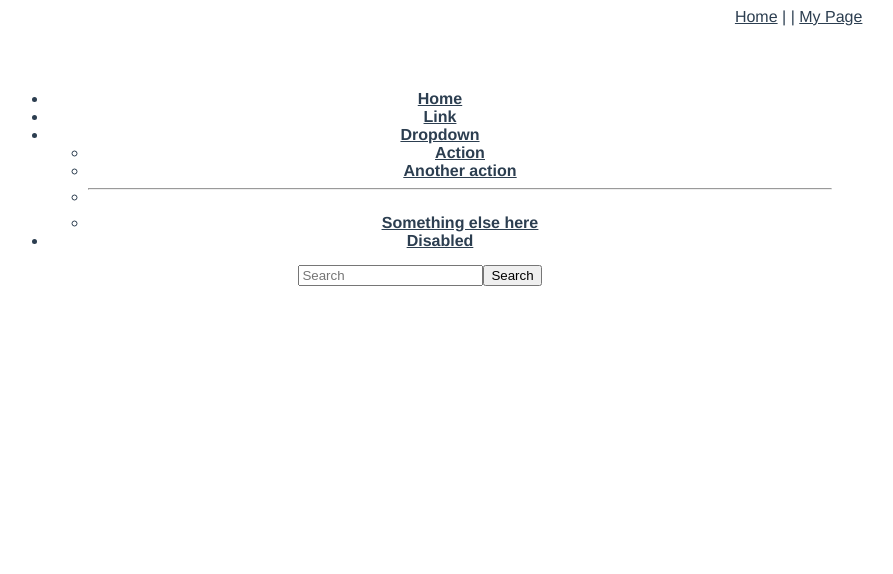
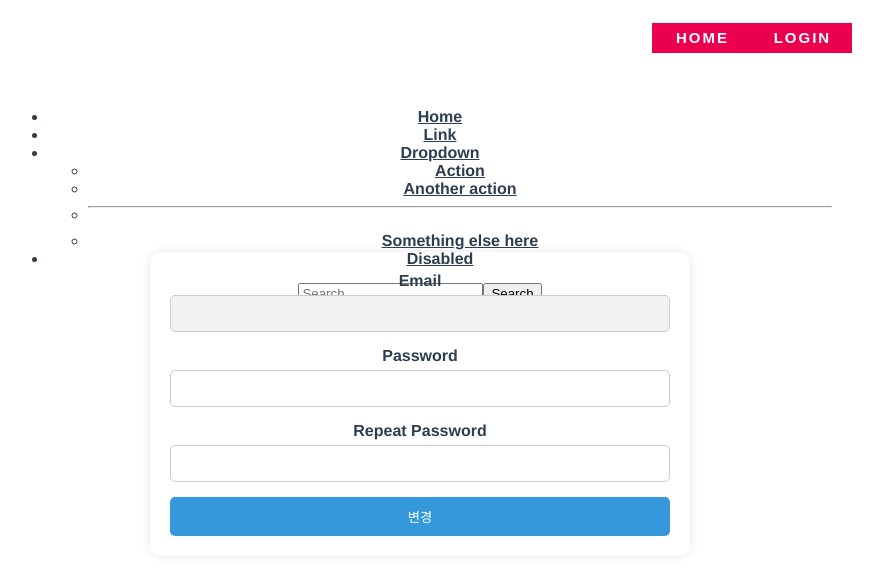
Before and after one commit to kiy3035/vue, a Vue app: page /mypage in a window 1280 px wide. Shown: the top 574 px of the page, without its empty margins (220-1113 px from the left). Built offline with nearby package versions, Linux system fonts and the light colour scheme; a web font is replaced by a local one.

Commit message:
feat: vue

```diff
--- a/src/App.vue
+++ b/src/App.vue
@@ -15,11 +15,6 @@ export default {
     LayoutComp
   },
   mounted() {
-    // const userEmail = sessionStorage.getItem("userEmail");
-    // console.log("1!!!!" + userEmail);
-    // if(userEmail){
-
-    // }
   },
 };
 
--- a/src/components/HeaderComp.vue
+++ b/src/components/HeaderComp.vue
@@ -1,6 +1,6 @@
 <template>
   <div>
-    <br /><br />
+    <br><br><br>
     <nav class="navbar navbar-expand-lg navbar-light bg-light" style="height:80px;">
         <div class="container-fluid">
         <!-- <a class="navbar-brand" href="#">Navbar</a>
@@ -20,14 +20,14 @@
                             Dropdown
                         </a>
                         <ul class="dropdown-menu" aria-labelledby="navbarDropdown">
-                            <router-link to="/action" v-slot="{ href, navigate }">
+                            <router-link to="/" v-slot="{ href, navigate }">
                             <li><a class="dropdown-item" :href="href" @click="navigate">Action</a></li>
                             </router-link>
-                            <router-link to="/another-action" v-slot="{ href, navigate }">
+                            <router-link to="/" v-slot="{ href, navigate }">
                             <li><a class="dropdown-item" :href="href" @click="navigate">Another action</a></li>
                             </router-link>
                             <li><hr class="dropdown-divider"></li>
-                            <router-link to="/something-else" v-slot="{ href, navigate }">
+                            <router-link to="/" v-slot="{ href, navigate }">
                             <li><a class="dropdown-item" :href="href" @click="navigate">Something else here</a></li>
                             </router-link>
                         </ul>
--- /dev/null
+++ b/src/components/ShowVideoComp.vue
@@ -0,0 +1,57 @@
+<template>
+  <div class="video-list">
+    <div v-for="video in videos" :key="video.id" class="video-item">
+      <iframe :src="getVideoEmbedUrl(video.url)" frameborder="0" allowfullscreen></iframe>
+      <h3>{{ video.title }}</h3>
+      <p>{{ video.description }}</p>
+    </div>
+  </div>
+</template>
+
+<script>
+export default {
+  data() {
+    return {
+      videos: [
+        {
+          id: 1,
+          title: "Video 1",
+          description: "Description of Video 1",
+          url: "https://www.youtube.com/embed/VIDEO_ID_1"
+        },
+        {
+          id: 2,
+          title: "Video 2",
+          description: "Description of Video 2",
+          url: "https://www.youtube.com/embed/VIDEO_ID_2"
+        },
+        // Add more video objects as needed
+      ]
+    };
+  },
+  methods: {
+    getVideoEmbedUrl(url) {
+      const videoId = url.split("v=")[1];
+      return `https://www.youtube.com/embed/${videoId}`;
+    }
+  }
+};
+</script>
+
+<style scoped>
+.video-list {
+  display: flex;
+  flex-direction: column; /* 수정된 부분: 수직으로 나열 */
+  align-items: center; /* 추가된 부분: 중앙 정렬 */
+}
+
+.video-item {
+  width: 300px;
+  margin: 20px;
+}
+
+iframe {
+  width: 100%;
+  height: 200px;
+}
+</style>
--- a/src/components/TopComp.vue
+++ b/src/components/TopComp.vue
@@ -1,18 +1,104 @@
 <template>
   <div style="float:right;">
-    <router-link to="/">Home</router-link> |
-    <router-link to="/login">{{ buttonText }}</router-link> |
-    <router-link to="/myPage">My Page</router-link>
+    <router-link to="/" class="btn" style="top: 30px; right: 10px;" data-text="Home"></router-link>
+    <router-link to="/login" @click="logout" class="btn" style="top: 30px; right: 10px;"
+                 :data-text="loginInOut === 'Log In' ? 'Login' : 'Logout'"></router-link>
+    <router-link to="/myPage" v-if="hideMyPage" class="btn" style="top: 30px; right: 10px;" data-text="My Page"></router-link>
   </div>
 </template>
 
 
+<script>
 
-<script>
+  export default {
+  data() {
+    return {
+      loginInOut: "Log In",
+      storedEmail: null,
+      hideMyPage : false,
+    };
+  },
+  created() {
+    this.storedEmail = sessionStorage.getItem('userEmail');
+    console.log("로그인한 이메일" + this.storedEmail);
+    if (this.storedEmail) {
+      this.loginInOut = "Log Out";
+      this.hideMyPage = true; // 로그인 상태에서는 My Page 보이기
+    }else{
+      this.loginInOut = "Log In";
+    }
+  },
+  methods: {
+    logout() {
+      if(this.loginInOut === "Log Out"){
+        sessionStorage.removeItem('userEmail');
+        alert("로그아웃 되었습니다.");
+        this.loginInOut = "Log In";
+        this.hideMyPage = false;
+        console.log('hideMyPage 값:', this.hideMyPage);
+
+      }
+    },
+  },
+};
 
 </script>
 
 
 <style scoped>
-    @import '@/css/bootstrap.css';
+  @import '@/css/bootstrap.css';
+
+  .btn {
+    transform: translate(0%, -50%);
+    width: 100px;
+    height: 30px;
+    line-height: 30px;
+    font-size: 15px;
+    text-align: center;
+    font-family: sans-serif;
+    text-decoration: none;
+    text-transform: uppercase;
+    letter-spacing: 2px;
+    background: #ccc;
+    position: relative;
+  }
+
+  .btn:before{
+    content: attr(data-text);
+    position: absolute;
+    top: 0;
+    left: 0;
+    width: 100%;
+    height: 100%;
+    text-align: center;
+    background: #ffA500;
+    color: #fff;
+    transition: 0.5s;
+    transform-origin: bottom;
+    transform: translatey(-100%) rotatex(90deg);
+  }
+
+  .btn:hover:before {
+    transform: translatey(0) rotatex(0deg);
+  }
+
+  .btn:after{
+    content: attr(data-text);
+    position: absolute;
+    top: 0;
+    left: 0;
+    width: 100%;
+    height: 100%;
+    text-align: center;
+    background: #ea004f;
+    color: #fff;
+    transition: 0.5s;
+    transform-origin: top;
+    transform: translatey(0) rotatex(0deg);
+  }
+  .btn:hover:after
+  {
+    transform: translatey(100%) rotatex(90deg);
+  }
+
 </style>
--- a/src/router/index.js
+++ b/src/router/index.js
@@ -1,13 +1,13 @@
 import { createRouter, createWebHistory } from 'vue-router';
-import AddVideoComp from '../components/AddVideoComp.vue';
 import LoginView from '../views/LoginView.vue';
+import HomeView from '../views/HomeView.vue';
 import MypageView from '../views/MypageView.vue';
 
 
 const routes = [
   {
     path: '/',
-    component: AddVideoComp,
+    component: HomeView,
   },
   {
     path: '/login',
--- a/src/views/HomeView.vue
+++ b/src/views/HomeView.vue
@@ -1,16 +1,19 @@
 <template>
   <div class="home">
     <AddVideoComp/>
+    <ShowVideoComp/>
   </div>
 </template>
 
 
 <script>
 import AddVideoComp from "@/components/AddVideoComp.vue";
+import ShowVideoComp from "@/components/ShowVideoComp.vue";
 
 export default {
   components: {
-    AddVideoComp
+    AddVideoComp,
+    ShowVideoComp
   },
 };
 </script>
--- a/src/views/MypageView.vue
+++ b/src/views/MypageView.vue
@@ -1,19 +1,154 @@
 <template>
-    <h1>
-        {{userEmail}}
-    </h1>
+    <div class="form-container">
+        <form action="http://localhost:7001" method="post" id="updateForm" >
+            <label for="email">Email</label>
+            <input type="email" id="email" name="email" v-model="email" :readonly="isReadonly" required>
+
+            <label for="password">Password</label>
+            <input type="password" id="password" name="password" required>
+
+            <label for="password2">Repeat Password</label>
+            <input type="password" id="password2" name="password2" required>
+
+            <button type="button" id="btnSubmit">변경</button>
+        </form>
+  </div>
 </template>
 
 
 <script>
+import $ from 'jquery';
+
 export default {
   data() {
     return {
-      userEmail: "", // userEmail을 Vue 데이터로 정의
+      email: sessionStorage.getItem('userEmail') || '',
+      password: '',
+      password2: '',
+      isReadonly: true,
     };
   },
+  methods: {
+    handleSubmit() {
+
+    },
+  },
+  created() {
+    const storedEmail = sessionStorage.getItem('userEmail');
+    if (storedEmail) {
+      this.email = storedEmail;
+    }
+  },
   mounted() {
-    this.userEmail = sessionStorage.getItem("userEmail");
+    document.getElementById("btnSubmit").addEventListener("click", submitForm);
   },
 };
+
+  function validation() {
+
+    var password = $("#password").val();
+    var password2 = $("#password2").val();
+
+    if(password === ""){
+      alert("패스워드 입력란이 비어있습니다.");
+      $("#password").focus();
+      return;
+    }
+    if(password2 === ""){
+      alert("패스워드 확인란이 비어있습니다.");
+      $("#password2").focus();
+      return;
+    }
+    if(password !== password2){
+      alert("비밀번호가 일치하지 않습니다.");
+      $("#password2").focus();
+      return;
+    }
+
+    return true;
+  }
+
+
+  function submitForm(event) {
+      event.preventDefault();
+      var valid = validation();
+
+      if(!valid){
+        return false;
+      }
+
+      // 폼 내부 데이터 가져오기
+      var formData = new FormData(document.getElementById("updateForm"));
+
+      // FormData 객체를 JSON 객체로 변환
+      var formDataJSON = {};
+
+      formData.forEach(function (value, key) {
+        formDataJSON[key] = value;
+      });
+
+      $.ajax({
+        type: "POST",
+        url: "http://localhost:7001/updateUserInfo",
+        data: JSON.stringify(formDataJSON),
+        contentType: 'application/json',
+        success: function() {
+          alert("정상적으로 수정되었습니다.");
+          window.location.href = '/';
+        }
+      });
+
+  }
+
+
 </script>
+
+
+<style scoped>
+
+.form-container {
+  width: 500px;
+  margin: 50px auto;
+  padding: 20px;
+  background-color: #fff;
+  border-radius: 10px;
+  box-shadow: 0 0 10px rgba(0, 0, 0, 0.1);
+}
+
+form {
+  display: flex;
+  flex-direction: column;
+}
+
+label {
+  margin-bottom: 5px;
+  font-weight: bold;
+}
+
+input {
+  padding: 10px;
+  margin-bottom: 15px;
+  border: 1px solid #ccc;
+  border-radius: 5px;
+}
+
+button {
+  background-color: #3498db;
+  color: #fff;
+  padding: 10px;
+  border: none;
+  border-radius: 5px;
+  cursor: pointer;
+}
+
+button:hover {
+  background-color: #007bb5;
+}
+
+input[readonly] {
+  background-color: #f2f2f2; /* 회색 배경색 */
+  color: #666; /* 글자 색 */
+  cursor: not-allowed; /* 마우스 커서를 표시하지 않음 */
+}
+
+</style>
```
Also changed, not shown: src/components/LoginFormComp.vue (+1 -13 lines).
